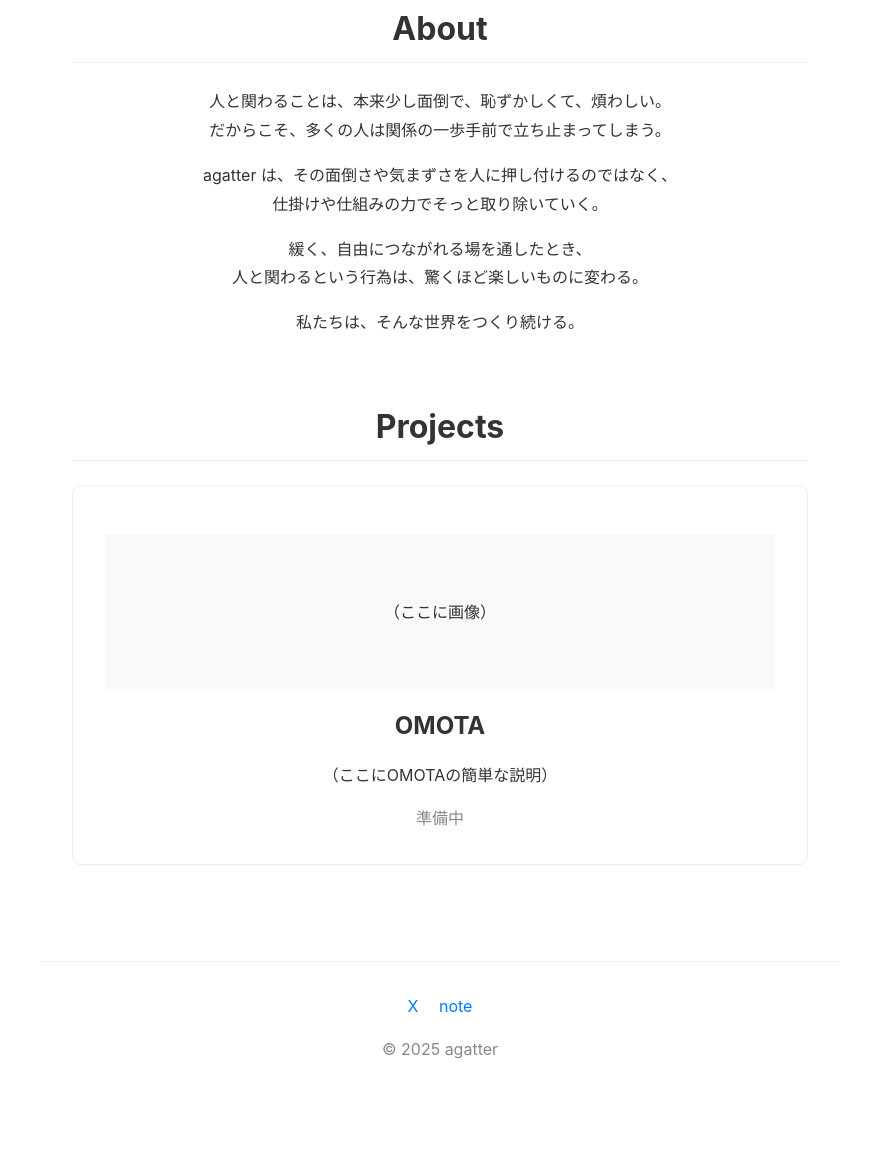
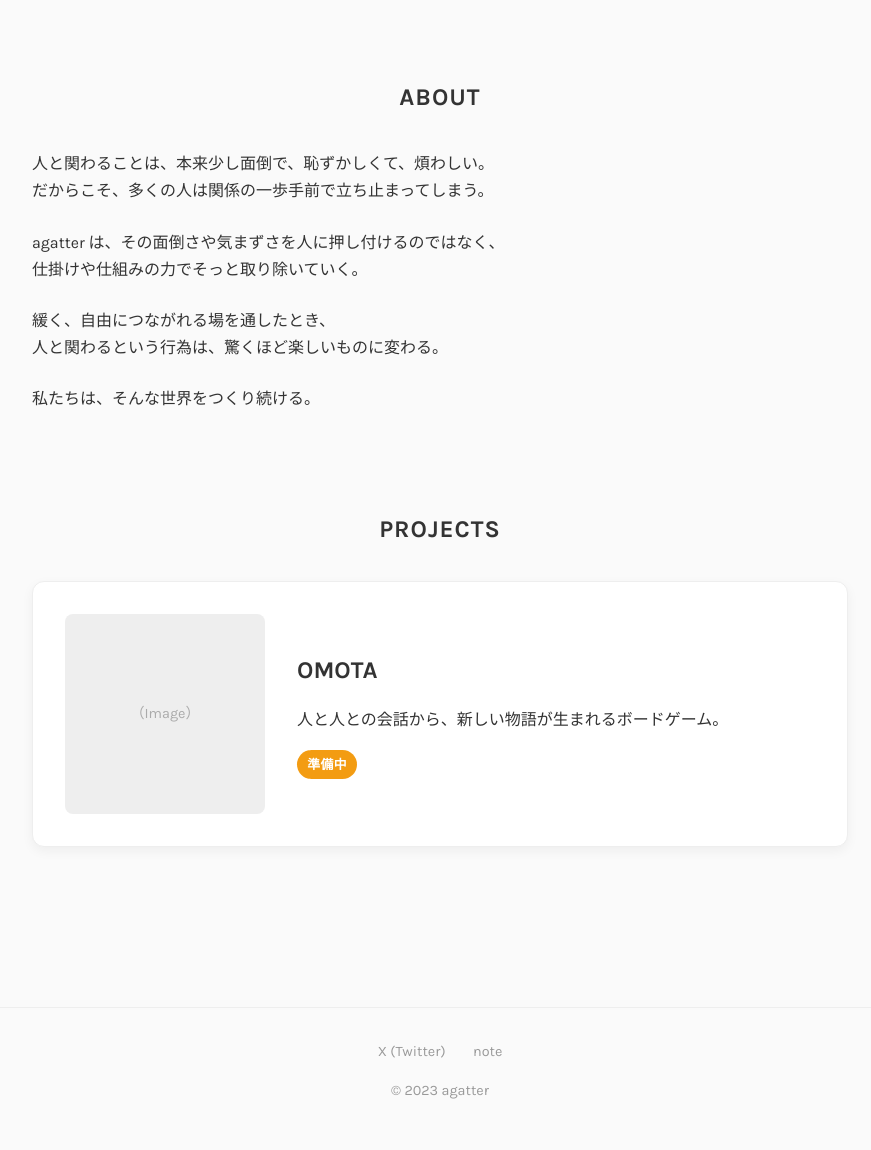
Before and after one commit to agatter-jp/agatter-site, a website built with Vite: page index.html in a window 1280 px wide. Shown: the part 392-1542 px from the top of the page, without its empty margins (200-1071 px from the left). Before the commit the page ends 1504 px from the top, so only its background shows below. Built offline with nearby package versions, Linux system fonts and the light colour scheme.

Commit message:
デザインを更新

```diff
--- a/index.html
+++ b/index.html
@@ -5,12 +5,14 @@
   <meta charset="UTF-8" />
       <meta name="viewport" content="width=device-width, initial-scale=1.0" />
       <title>agatter</title>
+      <link rel="preconnect" href="https://fonts.googleapis.com">
+      <link rel="preconnect" href="https://fonts.gstatic.com" crossorigin>
+      <link href="https://fonts.googleapis.com/css2?family=Karla:wght@400;700&family=Noto+Sans+JP:wght@400;700&display=swap" rel="stylesheet">
       <link rel="stylesheet" href="/src/style.css">
     </head>
-
   <body>
     <header>
-    <img src="/agatter_logo.png" alt="agatter logo" width="150">
+      <img src="/agatter_logo.png" alt="agatter logo" width="120">
     </header>
 
     <main>
@@ -42,12 +44,12 @@
         <h2>Projects</h2>
         <div class="project-card">
           <div class="project-image">
-          <p>（ここに画像）</p>
+            <p>（Image）</p>
           </div>
           <div class="project-description">
             <h3>OMOTA</h3>
-          <p>（ここにOMOTAの簡単な説明）</p>
-          <span>準備中</span>
+            <p>人と人との会話から、新しい物語が生まれるボードゲーム。</p>
+            <div class="status-tag">準備中</div>
           </div>
         </div>
       </section>
@@ -55,10 +57,10 @@
 
     <footer>
       <div class="social-links">
-      <a href="https://x.com/agatter_jp" target="_blank">X</a>
+        <a href="https://x.com/agatter_jp" target="_blank">X (Twitter)</a>
         <a href="https://note.com/agatter" target="_blank">note</a>
       </div>
-    <p>&copy; 2025 agatter</p>
+      <p>&copy; 2023 agatter</p>
     </footer>
 
     <script type="module" src="/src/main.js"></script>
--- a/src/style.css
+++ b/src/style.css
@@ -1,11 +1,18 @@
 :root {
-  font-family: -apple-system, BlinkMacSystemFont, "Segoe UI", Roboto, Helvetica, Arial, sans-serif;
-  line-height: 1.6;
-  color: #333;
-  background-color: #fff;
+  --font-base: 'Karla', 'Noto Sans JP', -apple-system, BlinkMacSystemFont, "Segoe UI", Roboto, Helvetica, Arial, sans-serif;
+  --bg-color: #fafafa;
+  --text-color: #333;
+  --accent-color: #f39c12;
+  --border-color: #eee;
+  --card-bg-color: #fff;
+  --shadow-color: rgba(0, 0, 0, 0.05);
 }
 
 body {
+  font-family: var(--font-base);
+  line-height: 1.7;
+  color: var(--text-color);
+  background-color: var(--bg-color);
   margin: 0;
   display: flex;
   flex-direction: column;
@@ -15,93 +22,157 @@ body {
 
 header, main, footer {
   width: 100%;
-  max-width: 800px;
+  max-width: 880px;
   padding: 2rem;
   box-sizing: border-box;
 }
 
 header {
+  padding: 1.5rem 2rem;
   display: flex;
-  justify-content: center;
-  padding-bottom: 0;
+  justify-content: flex-start;
+}
+
+header img {
+  height: 24px;
+  width: auto;
 }
 
 main {
+  text-align: left;
+  padding-top: 4rem;
+  padding-bottom: 4rem;
+}
+
+section {
+  margin-bottom: 6rem;
+}
+
+#hero h1 {
+  font-size: 2.8rem;
+  font-weight: 700;
+  line-height: 1.3;
+  margin-bottom: 1.5rem;
   text-align: center;
 }
 
-section {
-  margin-bottom: 4rem;
-}
-
-h1 {
-  font-size: 2.5rem;
-  line-height: 1.2;
-  margin-bottom: 1rem;
+#hero p {
+  font-size: 1.1rem;
+  text-align: center;
+  max-width: 600px;
+  margin: 0 auto;
+  color: #555;
 }
 
 h2 {
-  font-size: 2rem;
-  margin-bottom: 1.5rem;
-  border-bottom: 1px solid #eee;
-  padding-bottom: 0.5rem;
+  font-size: 1.5rem;
+  font-weight: 700;
+  margin-bottom: 2rem;
+  text-align: center;
+  letter-spacing: 1px;
+  text-transform: uppercase;
 }
 
-p {
-  margin-bottom: 1rem;
-  font-size: 1rem;
-  line-height: 1.8;
+#about p {
+  margin-bottom: 1.5em;
 }
 
 a {
-  color: #007bff;
+  color: var(--accent-color);
+  font-weight: bold;
   text-decoration: none;
+  transition: opacity 0.2s;
 }
 
 a:hover {
-  text-decoration: underline;
+  opacity: 0.8;
 }
 
-.project-card {
-  border: 1px solid #eee;
-  border-radius: 8px;
+#projects .project-card {
+  background-color: var(--card-bg-color);
+  border: 1px solid var(--border-color);
+  border-radius: 12px;
   padding: 2rem;
-  text-align: center;
+  display: flex;
+  gap: 2rem;
+  align-items: center;
+  box-shadow: 0 4px 12px var(--shadow-color);
+  transition: transform 0.2s, box-shadow 0.2s;
 }
 
-.project-image p {
-  background-color: #f9f9f9;
-  padding: 4rem 2rem;
-  border-radius: 4px;
+#projects .project-card:hover {
+  transform: translateY(-5px);
+  box-shadow: 0 8px 20px var(--shadow-color);
+}
+
+.project-image {
+  flex-basis: 200px;
+  flex-shrink: 0;
+  height: 200px;
+  background-color: var(--border-color);
+  border-radius: 8px;
+  display: flex;
+  align-items: center;
+  justify-content: center;
+  color: #aaa;
+  font-size: 0.9rem;
 }
 
 .project-description h3 {
   font-size: 1.5rem;
   margin-top: 0;
   margin-bottom: 0.5rem;
+  font-weight: 700;
 }
 
-.project-description span {
-  color: #888;
+.project-description p {
+  margin-bottom: 1rem;
+}
+
+.project-description .status-tag {
+  display: inline-block;
+  background-color: var(--accent-color);
+  color: #fff;
+  padding: 0.3em 0.8em;
+  border-radius: 99px;
+  font-size: 0.8rem;
+  font-weight: bold;
+  letter-spacing: 0.5px;
 }
 
 footer {
   text-align: center;
-  color: #888;
+  color: #999;
   padding-top: 2rem;
-  border-top: 1px solid #eee;
+  border-top: 1px solid var(--border-color);
+  font-size: 0.9rem;
 }
 
 .social-links a {
-  margin: 0 0.5rem;
+  margin: 0 0.75rem;
+  font-weight: normal;
+  color: #999;
 }
 
 /* Responsive */
-@media (max-width: 600px) {
-  h1 {
-    font-size: 2rem;
+@media (max-width: 768px) {
+  main {
+    padding-top: 2rem;
+    padding-bottom: 2rem;
   }
-  h2 {
-    font-size: 1.75rem;
+  #hero h1 {
+    font-size: 2.2rem;
+  }
+  #projects .project-card {
+    flex-direction: column;
+    gap: 1.5rem;
+    padding: 1.5rem;
+  }
+  .project-image {
+    width: 100%;
+    flex-basis: 180px;
+  }
+  .project-description {
+    text-align: center;
   }
 }
```
Lines whose indentation alone changed are shown as unchanged.
